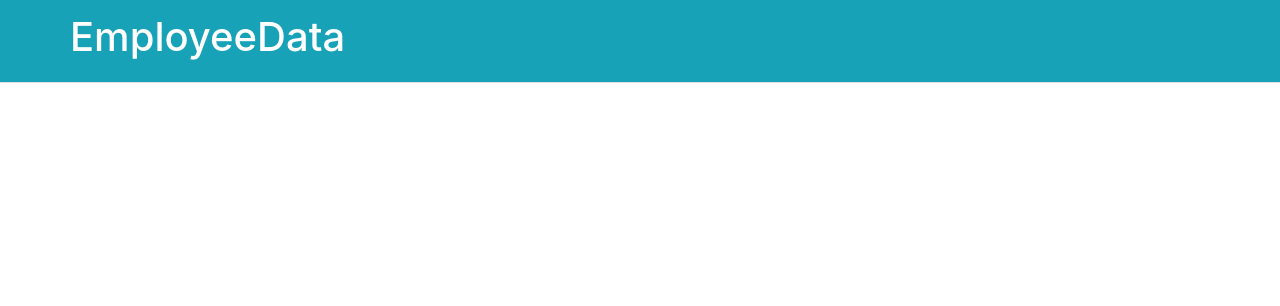
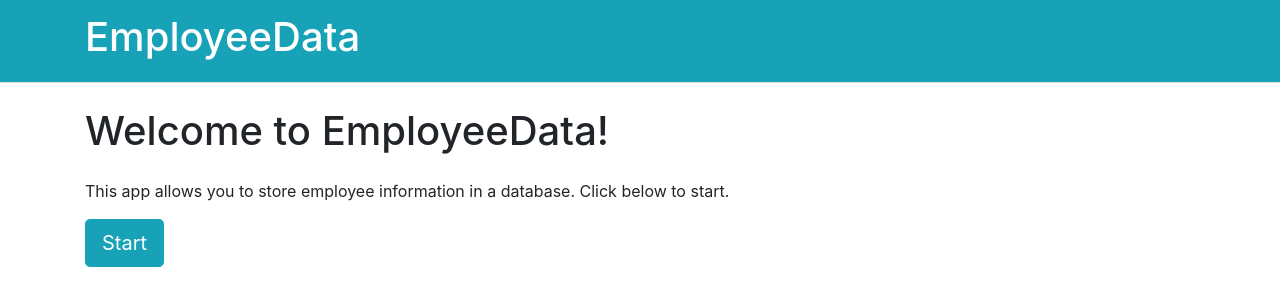
Before and after one commit to danielhart1414/EmployeeInfoTrackerMERN, a React (Create React App) app in the folder frontend/: page / in a window 1280 px wide. Shown: the top 306 px of the page. Built offline with nearby package versions, Linux system fonts and the light colour scheme.

Commit message:
Added landing page

```diff
--- a/frontend/src/App.css
+++ b/frontend/src/App.css
@@ -1,3 +1,8 @@
+.navbar-expand .container {
+    padding-left: 15px;
+    padding-right: 15px;
+}
+
 a {
     color: #0366d6;
 }
--- a/frontend/src/App.js
+++ b/frontend/src/App.js
@@ -3,14 +3,15 @@ import "bootstrap/dist/css/bootstrap.min.css";
 import { BrowserRouter as Router, Route, Link } from "react-router-dom";
 import './App.css';
 import Header from './components/Header';
+import Landing from './components/Landing';
 
 function App() {
     return (
         <div>
             <Header />
             <Router>
-                {/* <Route path="/" exact component={TodosList} />
-                <Route path="/edit/:id" component={EditTodo} /> */}
+                <Route path="/" exact component={Landing} />
+                {/* <Route path="/edit/:id" component={EditTodo} /> */}
             </Router>
         </div>
     );
--- a/frontend/src/components/Header.js
+++ b/frontend/src/components/Header.js
@@ -4,7 +4,7 @@ import { Navbar, Container } from 'react-bootstrap';
 const Header = () => {
     return(
         <header>
-            <Navbar fixed="top" className="navbar-dark bg-info border-bottom box-shadow mb-3">
+            <Navbar className="navbar-dark bg-info border-bottom box-shadow mb-3">
                 <Container>
                     <Navbar.Brand href="/">
                         <h1>EmployeeData</h1>
--- a/frontend/src/components/Landing.js
+++ b/frontend/src/components/Landing.js
@@ -0,0 +1,18 @@
+import React from 'react';
+import { Button, Container } from 'react-bootstrap';
+
+const Landing = () => {
+    return(
+        <Container>
+            <h1 className="my-4">Welcome to EmployeeData!</h1>
+
+            <p>This app allows you to store employee information in a database. Click below to start.</p>
+
+            <Button variant="info" className="btn-lg text-white" href="/tracker">
+                Start
+            </Button>
+        </Container>
+    );
+}
+
+export default Landing;
```
